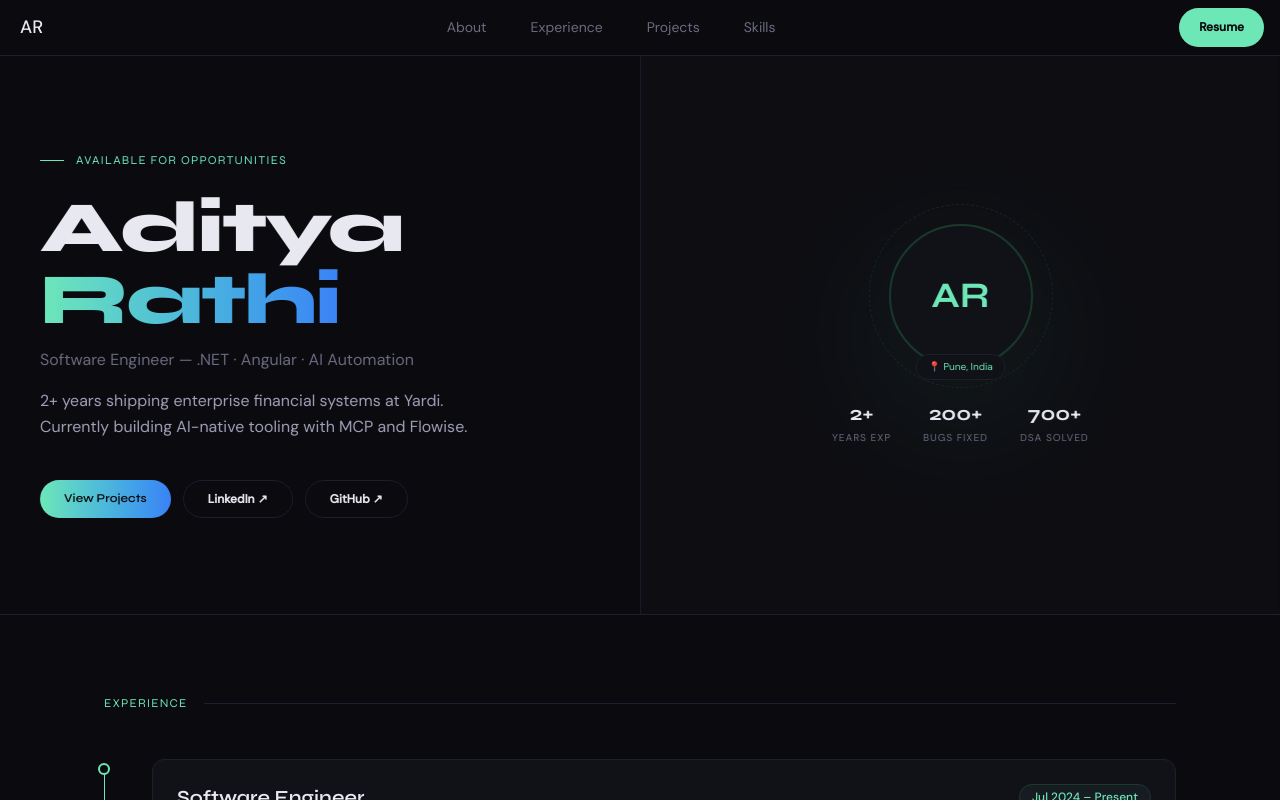
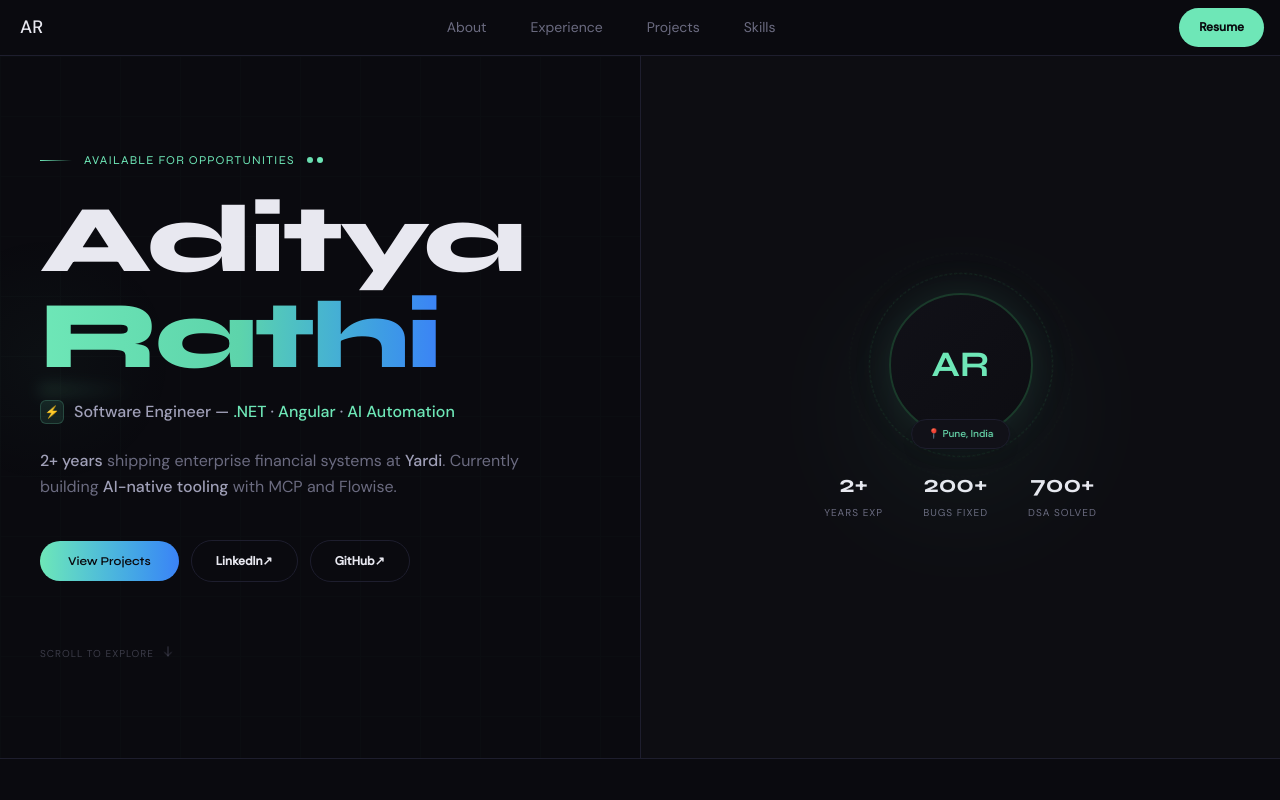
Before and after one commit to Aditya-V-Rathi/aditya-portfolio, a Next.js app: page / in a window 1280 px wide. Shown: the top 800 px of the page. Built offline with nearby package versions, Linux system fonts and the light colour scheme.

Commit message:
Emproved main section

```diff
--- a/components/sections/Contact.tsx
+++ b/components/sections/Contact.tsx
@@ -38,10 +38,6 @@ export default function Contact() {
           <span className="text-[#6EE7B7]">worth remembering.</span>
         </p>
 
-        <p className="text-[12px] text-[#6b6b80] mb-[28px] leading-relaxed">
-          Open to full-time roles &amp; freelance projects
-        </p>
-
         {/* CTA Button */}
         <a
           href={`mailto:${info.email}`}
--- a/components/sections/Hero.tsx
+++ b/components/sections/Hero.tsx
@@ -7,53 +7,105 @@ export default function Hero() {
       <div className="mx-auto grid max-w-8xl grid-cols-1 md:grid-cols-2">
 
         {/* LEFT */}
-        <Reveal className="flex flex-col justify-center px-6 py-16 md:px-10 md:py-24 reveal-left">
+        <Reveal className="relative flex flex-col justify-center px-6 py-16 md:px-10 md:py-24">
 
-          {/* Eyebrow */}
+          {/* Decorative background elements */}
+          <div className="pointer-events-none absolute inset-0 overflow-hidden" aria-hidden="true">
+            {/* Subtle gradient orb */}
+            <div
+              className="absolute -left-20 top-1/4 h-64 w-64 rounded-full opacity-[0.03]"
+              style={{
+                background: "radial-gradient(circle at center, #6EE7B7 0%, transparent 70%)"
+              }}
+            />
+            {/* Grid pattern overlay */}
+            <div
+              className="absolute inset-0 opacity-[0.015]"
+              style={{
+                backgroundImage: `
+                  linear-gradient(to right, #6EE7B7 1px, transparent 1px),
+                  linear-gradient(to bottom, #6EE7B7 1px, transparent 1px)
+                `,
+                backgroundSize: "60px 60px"
+              }}
+            />
+          </div>
+
+          {/* Content wrapper for better spacing control */}
+          <div className="relative max-w-2xl">
+
+            {/* Eyebrow with decorative element */}
             <div className="mb-6 flex items-center gap-3">
-            <span className="h-px w-6 bg-[#6EE7B7]" />
+              <span className="h-px w-8 bg-gradient-to-r from-[#6EE7B7] to-transparent" />
               <span className="text-xs uppercase tracking-widest text-[#6EE7B7]"
                 style={{ fontFamily: "var(--font-syne), sans-serif" }}>
                 Available for opportunities
               </span>
+              <div className="flex gap-1">
+                <span className="h-1.5 w-1.5 rounded-full bg-[#6EE7B7] animate-pulse" />
+                <span className="h-1.5 w-1.5 rounded-full bg-[#6EE7B7] animate-pulse [animation-delay:0.2s]" />
+              </div>
             </div>
 
-          {/* Name */}
-          <h1 className="mb-3 text-6xl font-extrabold leading-none tracking-tight md:text-7xl"
+            {/* Name with enhanced styling */}
+            <h1 className="mb-4 text-6xl font-extrabold leading-none tracking-tight md:text-7xl lg:text-8xl"
               style={{ fontFamily: "var(--font-syne), sans-serif" }}>
               Aditya
               <br />
-            <span className="bg-gradient-to-r from-[#6EE7B7] to-[#3B82F6] bg-clip-text text-transparent">
+              <span className="relative inline-block bg-gradient-to-r from-[#6EE7B7] via-[#5DD4AB] to-[#3B82F6] bg-clip-text text-transparent">
                 Rathi
+                {/* Subtle underline accent */}
+                <span className="absolute -bottom-2 left-0 h-1 w-24 bg-gradient-to-r from-[#6EE7B7] to-transparent opacity-40 blur-sm" />
               </span>
             </h1>
 
-          {/* Role */}
-          <p className="mb-4 text-sm text-[#6b6b80] md:text-base">
-            Software Engineer — .NET · Angular · AI Automation
+            {/* Role with icon accent */}
+            <div className="mb-6 flex items-center gap-2.5">
+              <div className="flex h-6 w-6 items-center justify-center rounded-md bg-[#6EE7B7]/10 border border-[#6EE7B7]/20">
+                <span className="text-xs text-[#6EE7B7]">⚡</span>
+              </div>
+              <p className="text-sm text-[#a0a0b8] md:text-base font-medium">
+                Software Engineer — <span className="text-[#6EE7B7]">.NET</span> · <span className="text-[#6EE7B7]">Angular</span> · <span className="text-[#6EE7B7]">AI Automation</span>
+              </p>
+            </div>
+
+            {/* Tagline with enhanced typography */}
+            <p className="mb-10 max-w-lg text-sm leading-relaxed text-[#6b6b80] md:text-base">
+              <span className="text-[#a0a0b8] font-medium">2+ years</span> shipping enterprise financial systems at{" "}
+              <span className="text-[#a0a0b8] font-medium">Yardi</span>. Currently
+              building <span className="text-[#a0a0b8] font-medium">AI-native tooling</span> with MCP and Flowise.
             </p>
 
-          {/* Tagline */}
-          <p className="mb-10 max-w-md text-sm leading-relaxed text-[#a0a0b8] md:text-base">
-            2+ years shipping enterprise financial systems at Yardi. Currently
-            building AI-native tooling with MCP and Flowise.
-          </p>
+            {/* CTAs with enhanced hover states */}
+            <div className="flex flex-wrap items-center gap-3">
+              <a href="#projects"
+                className="group relative overflow-hidden rounded-full bg-gradient-to-r from-[#6EE7B7] to-[#3B82F6] px-7 py-3 text-xs font-semibold text-[#0a0a0f] transition-all duration-300 hover:shadow-[0_0_32px_rgba(110,231,183,0.3)] hover:scale-105"
+                style={{ fontFamily: "var(--font-syne), sans-serif" }}>
+                <span className="relative z-10">View Projects</span>
+                {/* Shine effect on hover */}
+                <span className="absolute inset-0 -translate-x-full bg-gradient-to-r from-transparent via-white/20 to-transparent transition-transform duration-500 group-hover:translate-x-full" />
+              </a>
 
-          {/* CTAs */}
-          <div className="flex flex-wrap gap-3">
-            <a href="#projects"
-              className="rounded-full bg-gradient-to-r from-[#6EE7B7] to-[#3B82F6] px-6 py-2.5 text-xs font-semibold text-[#0a0a0f] transition-transform hover:scale-105"
-              style={{ fontFamily: "var(--font-syne), sans-serif" }}>
-              View Projects
+              <a href={info.linkedin} target="_blank" rel="noopener noreferrer"
+                className="group rounded-full border border-[#1e1e2e] px-6 py-3 text-xs font-semibold text-[#e8e8f0] transition-all duration-300 hover:border-[#6EE7B7] hover:bg-[#6EE7B7]/5 hover:scale-105">
+                LinkedIn
+                <span className="inline-block transition-transform duration-200 group-hover:translate-x-0.5 group-hover:-translate-y-0.5">↗</span>
               </a>
-            <a href={info.linkedin} target="_blank" rel="noopener noreferrer"
-              className="rounded-full border border-[#1e1e2e] px-6 py-2.5 text-xs font-semibold text-[#e8e8f0] transition-all hover:border-[#6EE7B7] hover:scale-105">
-              LinkedIn ↗
+
+              <a href={info.github} target="_blank" rel="noopener noreferrer"
+                className="group rounded-full border border-[#1e1e2e] px-6 py-3 text-xs font-semibold text-[#e8e8f0] transition-all duration-300 hover:border-[#6EE7B7] hover:bg-[#6EE7B7]/5 hover:scale-105">
+                GitHub
+                <span className="inline-block transition-transform duration-200 group-hover:translate-x-0.5 group-hover:-translate-y-0.5">↗</span>
               </a>
-            <a href={info.github} target="_blank" rel="noopener noreferrer"
-              className="rounded-full border border-[#1e1e2e] px-6 py-2.5 text-xs font-semibold text-[#e8e8f0] transition-all hover:border-[#6EE7B7] hover:scale-105">
-              GitHub ↗
-            </a>
+            </div>
+
+            {/* Subtle scroll indicator at bottom */}
+            <div className="mt-16 flex items-center gap-2 text-[10px] uppercase tracking-widest text-[#6b6b80]/50">
+              <span>Scroll to explore</span>
+              <svg className="h-3 w-3 animate-bounce" fill="none" stroke="currentColor" viewBox="0 0 24 24">
+                <path strokeLinecap="round" strokeLinejoin="round" strokeWidth={2} d="M19 14l-7 7m0 0l-7-7m7 7V3" />
+              </svg>
+            </div>
           </div>
         </Reveal>
 
@@ -68,32 +120,32 @@ export default function Hero() {
           {/* Photo */}
           <div className="relative">
             {/* Outer rings */}
-            <div className="absolute -inset-5 rounded-full border border-dashed border-[#1a3a2a] opacity-60" />
-            <div className="absolute -inset-10 rounded-full border border-dashed border-[#141f18] opacity-40" />
+            <div className="absolute -inset-5 rounded-full border border-dashed border-[#1a3a2a] opacity-60 animate-[spin_20s_linear_infinite]" />
+            <div className="absolute -inset-10 rounded-full border border-dashed border-[#141f18] opacity-40 animate-[spin_30s_linear_infinite_reverse]" />
 
             {/* Circle — swap the initials div for <img> when you have a photo */}
-            <div className="relative flex h-36 w-36 items-center justify-center rounded-full border-2 border-[#1a3a2a] bg-[#111118]">
+            <div className="relative flex h-36 w-36 items-center justify-center rounded-full border-2 border-[#1a3a2a] bg-gradient-to-br from-[#111118] to-[#0d0d12] shadow-[0_0_40px_rgba(110,231,183,0.1)]">
               <span className="text-4xl font-bold text-[#6EE7B7]"
                 style={{ fontFamily: "var(--font-syne), sans-serif" }}>
                 AR
               </span>
             </div>
 
-            {/* Location badge */}
-            <div className="absolute -bottom-3 left-1/2 -translate-x-1/2 whitespace-nowrap rounded-full border border-[#1e1e2e] bg-[#111118] px-3 py-1 text-[10px] text-[#6EE7B7]">
+            {/* Location badge with enhanced styling */}
+            <div className="absolute -bottom-3 left-1/2 -translate-x-1/2 whitespace-nowrap rounded-full border border-[#1e1e2e] bg-[#111118] px-4 py-1.5 text-[10px] font-medium text-[#6EE7B7] shadow-lg backdrop-blur-sm">
               📍 {info.location}
             </div>
           </div>
 
           {/* Stats */}
-          <div className="flex gap-8">
+          <div className="flex gap-10">
             {info.stats.map((s) => (
-              <div key={s.label} className="text-center">
-                <div className="text-xl font-bold text-[#e8e8f0]"
+              <div key={s.label} className="group text-center">
+                <div className="text-2xl font-bold text-[#e8e8f0] transition-colors duration-300 group-hover:text-[#6EE7B7]"
                   style={{ fontFamily: "var(--font-syne), sans-serif" }}>
                   {s.value}
                 </div>
-                <div className="mt-0.5 text-[10px] uppercase tracking-widest text-[#6b6b80]">
+                <div className="mt-1 text-[10px] uppercase tracking-widest text-[#6b6b80] transition-colors duration-300 group-hover:text-[#6EE7B7]/70">
                   {s.label}
                 </div>
               </div>
```
Lines whose indentation alone changed are shown as unchanged.
